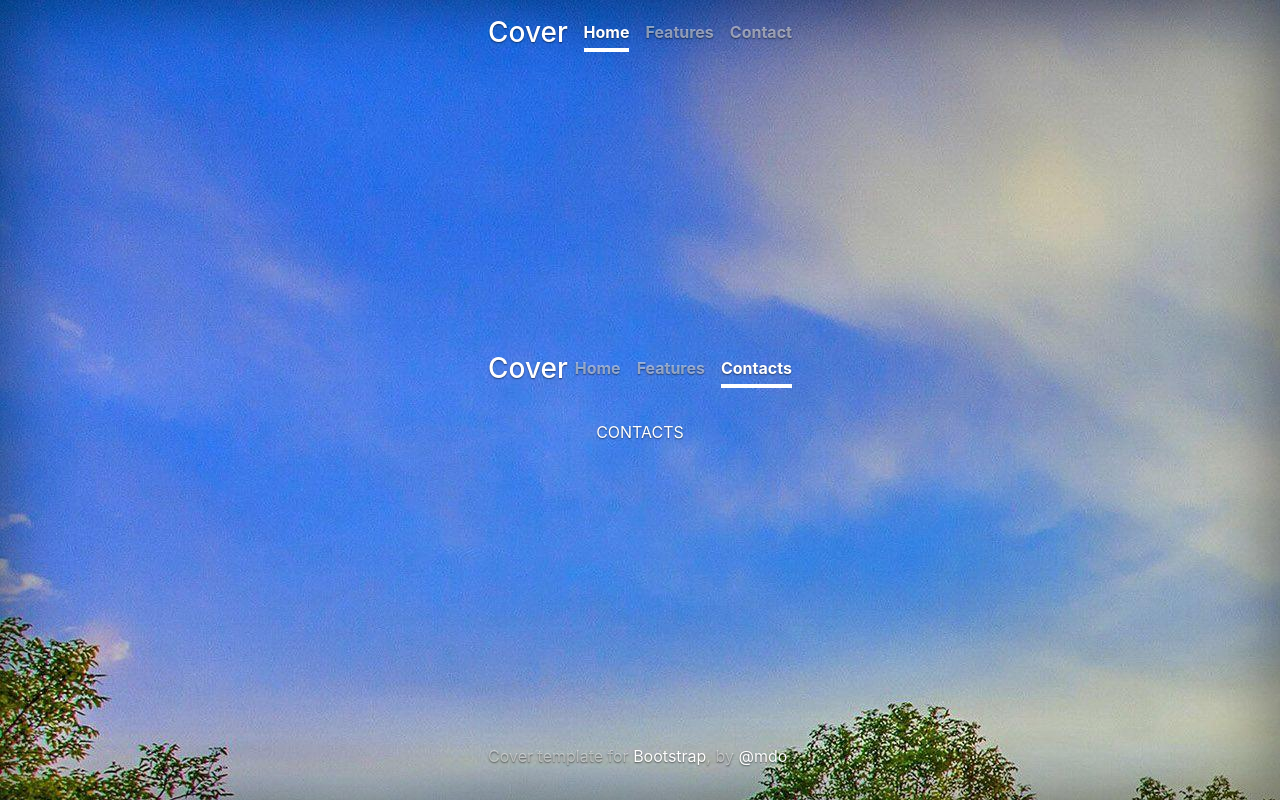
After one commit to marc2002-8-0169/php-fiesta-cookie, a PHP site: page /cover-verbose-memory/contacts.php in a window 1280 px wide. The commit adds this page. Run offline with PHP 8.4, Linux system fonts and the light colour scheme; some libraries are stand-ins or nearby versions.

Commit message:
inc directory done

```diff
--- /dev/null
+++ b/cover-verbose-memory/contacts.php
@@ -0,0 +1,30 @@
+<?php include_once("inc/header.php")?>
+
+<title>Contacts</title>
+
+<link rel="canonical" href="https://getbootstrap.com/docs/4.0/examples/cover/">
+<link rel="stylesheet" href="https://maxcdn.bootstrapcdn.com/bootstrap/4.0.0/css/bootstrap.min.css" integrity="sha384-Gn5384xqQ1aoWXA+058RXPxPg6fy4IWvTNh0E263XmFcJlSAwiGgFAW/dAiS6JXm" crossorigin="anonymous">
+<link rel="stylesheet" href="cover.css">
+</head>
+
+<body class="text-center">
+
+  <header class="masthead">
+    <div class="inner">
+      <h3 class="masthead-brand">Cover</h3>
+      <nav class="nav nav-masthead justify-content-center">
+
+        <a class="nav-link" href="index.php">Home</a>
+        <a class="nav-link" href="features.php">Features</a>
+        <a class="nav-link active" href="contacts.php">Contacts</a>
+      </nav>
+    </div>
+  </header>
+  </body>
+  <div class="content-container">
+    <div class="content-title">
+    CONTACTS
+    </div>
+  </div>
+
+<?php include_once("inc/footer.php") ?>
--- a/cover-verbose-memory/cover.css
+++ b/cover-verbose-memory/cover.css
@@ -27,7 +27,8 @@ a:hover {
 html,
 body {
   height: 100%;
-  background-color: #333;
+  background-color: #727272;
+  background-image: url('R.jpeg');
 }
 
 body {
--- a/cover-verbose-memory/inc/contacts.php
+++ /dev/null
@@ -1,2 +0,0 @@
-<?php include 'inc/header.php' ; ?>
-<?php include 'inc/footer.php' ; ?>
--- a/cover-verbose-memory/inc/features.php
+++ /dev/null
@@ -1,2 +0,0 @@
-<?php include 'inc/header.php' ; ?>
-<?php include 'inc/footer.php' ; ?>
```
Also changed, not shown: cover-verbose-memory/features.php (added, +30 -0 lines), cover-verbose-memory/index.php (+7 -7 lines), cover-verbose-memory/R.jpeg (added).
